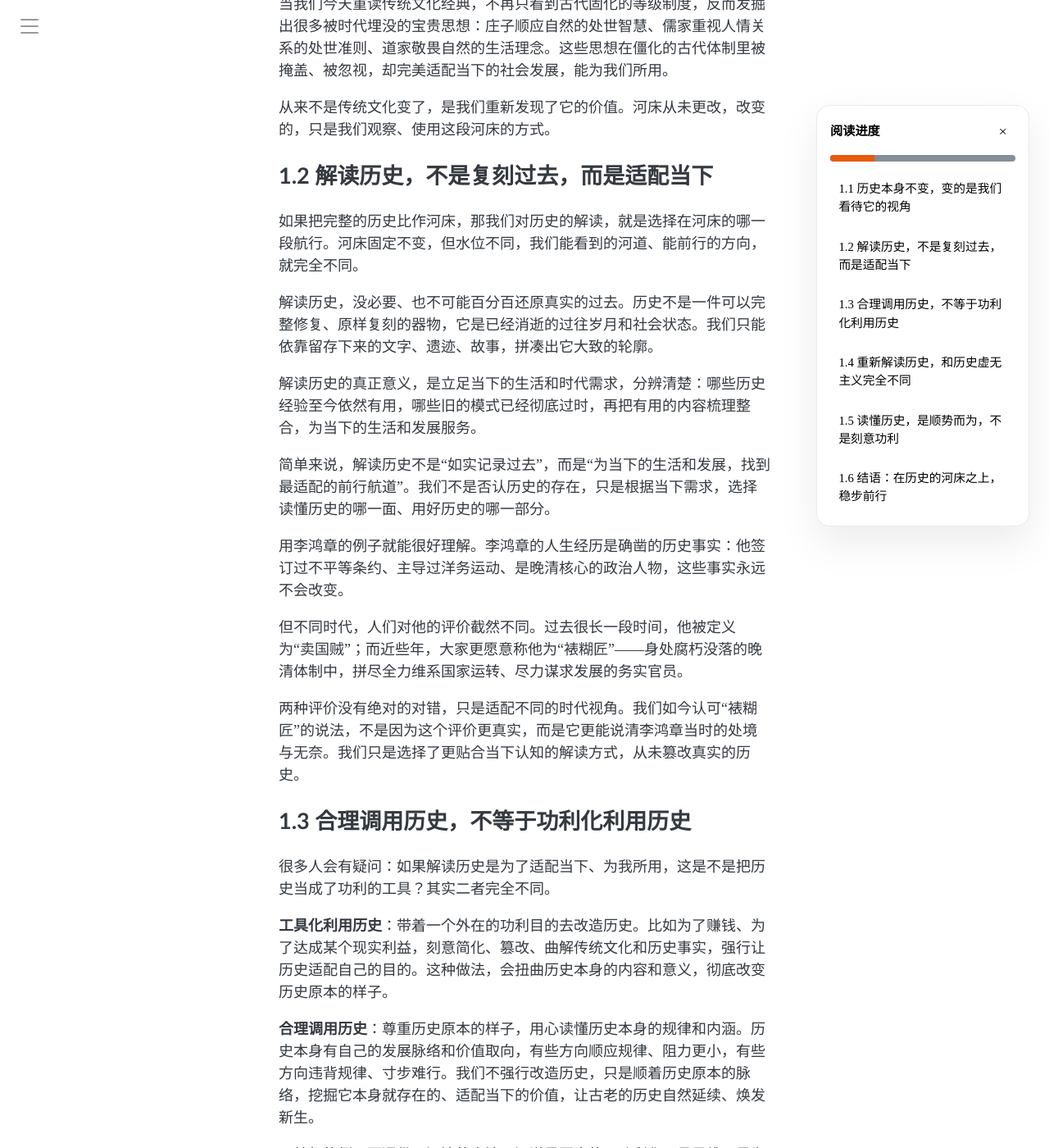
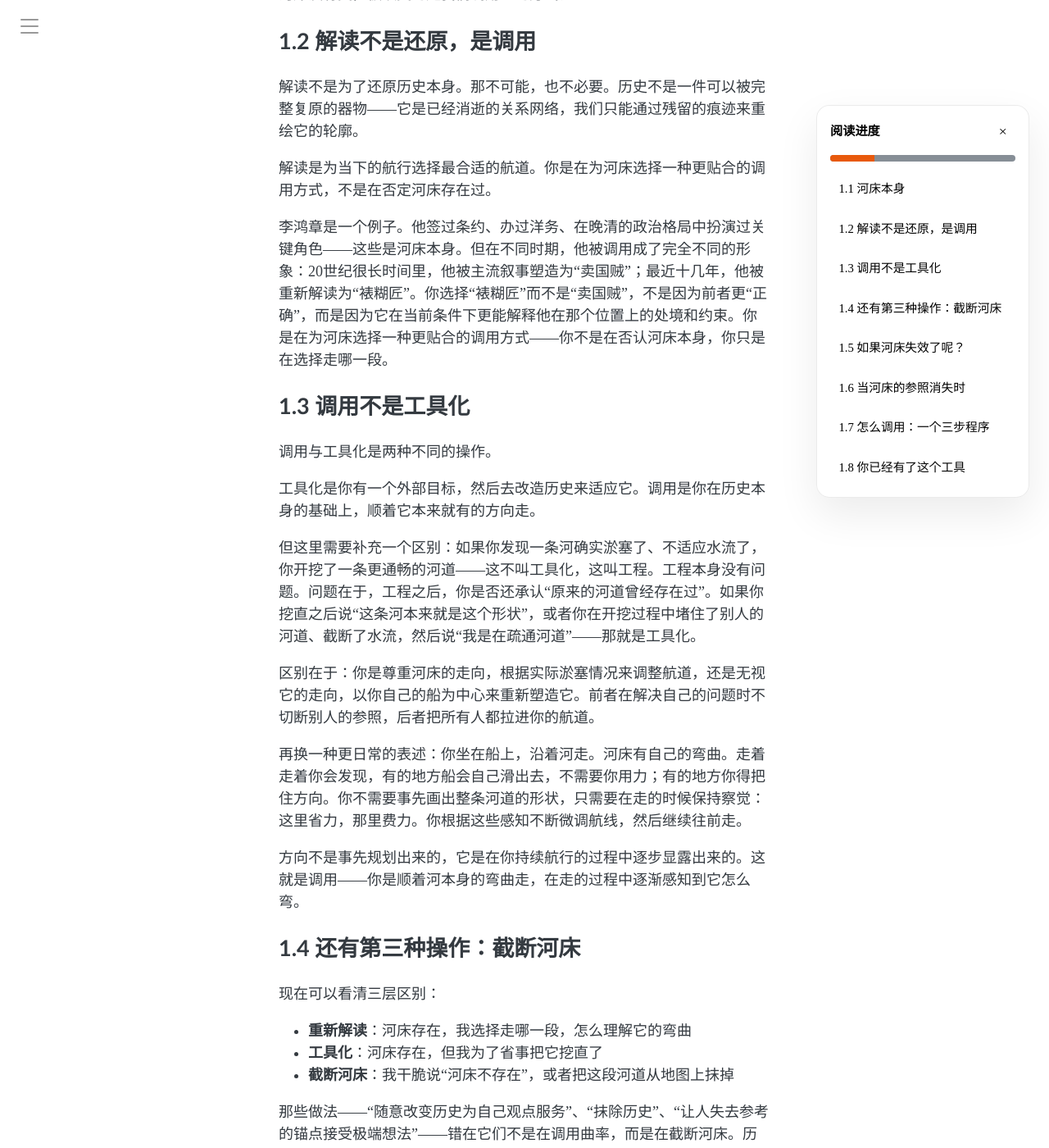
Before and after one commit to symphonyh/symphonyh.github.io, a Jekyll site: the page built from _posts/2026-08-12-历史的解读.md, in a window 1280 px wide and 1400 px high, scrolled down 781 px. Shown: the whole window at 82% size. Built offline with Jekyll 4.4.1, drawn with Linux system fonts in a browser that asks for light colours; comment, search, counter and statistics services are not loaded; some of the changed text lies outside the part shown.

Commit message:
Update 2026-08-12-历史的解读.md

```diff
--- a/_posts/2026-08-12-历史的解读.md
+++ b/_posts/2026-08-12-历史的解读.md
@@ -1,6 +1,6 @@
 ---
 layout: post
-title: 第十篇：历史解读：不是还原真相，是换一种方式读懂过去
+title: 第十篇：历史解读：不是还原真相，是重新调用曲率
 author: Vortex
 categories: [看见漩涡]
 tags: []
@@ -9,82 +9,96 @@ published: true
 comments: true
 ---
 
->**编者按**：1919年，大批中国知识分子猛烈批判传统文化，甚至质疑汉字是否还有保留的必要。一百年后的今天，同样的传统文化，却成了我们树立文化自信的根基。历史本身从未改变，改变的是我们看待和运用历史的方式。就像同一条河床，水位高低不同，看到的地形样貌就完全不一样——河床始终没变，只是河水重新覆盖了曾经裸露的区域。
+>编者按：1919年，中国知识分子激烈地批判传统，甚至怀疑汉字本身是否应该保留。100年后，同样一段历史传统被重新发现为文化自信的根源。历史没有变，是调用它的方式变了。
 
-## 1.1 历史本身不变，变的是我们看待它的视角
 
-1919年前后，知识分子批判的并不是传统文化本身，而是当时僵化落后的现实：晚清腐朽的制度、刻板的科举八股、固化的宗族等级、封闭锁国的发展模式。这套体系在那个时代已经彻底失去了活力，不再是适配社会发展的灵活规则，而是被权力固化、束缚发展的条条框框。
+## 1.1 河床本身
 
-所以当时人们喊出“打倒孔家店”，并不是否定孔子本人，而是推翻这套僵化、拖累社会进步的旧体制、旧规则。
+1919年前后，中国知识分子批判的不是“传统”本身，而是他们正在面对的那个具体形态：晚清以来的制度僵化、科举八股、宗法等级、闭关自守。这些结构在当时已经僵化，不再是活的关系网络，而是被权力制度化的教条。所以要“打倒孔家店”，不是否定孔子，而是否定那个被锁死的、作为下行因果运行的实体结构。
 
-一百年后，时代环境彻底改变了。如今的中国有了全新的社会发展模式和发展体系，曾经束缚发展的旧传统，不再是前进的阻碍，反而能成为我们发展的底气和支撑。
+100年后，外部环境变了，中国有了一套新的关系网络。旧曲率不再构成阻碍，反而可以作为支撑。人们重新阅读经典时，看到的不再是被教条锁死的等级制度，而是那些曾经被压抑的差异模式——庄子对自然秩序的尊重、儒家对关系的强调、道家对“自然”的理解。它们在旧的僵化制度下被忽视，但在新的关系网络中可以被重新激活。不是“传统变了”，而是传统被重新发现。
 
-当我们今天重读传统文化经典，不再只看到古代固化的等级制度，反而发掘出很多被时代埋没的宝贵思想：庄子顺应自然的处世智慧、儒家重视人情关系的处世准则、道家敬畏自然的生活理念。这些思想在僵化的古代体制里被掩盖、被忽视，却完美适配当下的社会发展，能为我们所用。
+河床没有变，被改变的是我们调用它的方式。
 
-从来不是传统文化变了，是我们重新发现了它的价值。河床从未更改，改变的，只是我们观察、使用这段河床的方式。
 
-## 1.2 解读历史，不是复刻过去，而是适配当下
+## 1.2 解读不是还原，是调用
 
-如果把完整的历史比作河床，那我们对历史的解读，就是选择在河床的哪一段航行。河床固定不变，但水位不同，我们能看到的河道、能前行的方向，就完全不同。
+解读不是为了还原历史本身。那不可能，也不必要。历史不是一件可以被完整复原的器物——它是已经消逝的关系网络，我们只能通过残留的痕迹来重绘它的轮廓。
 
-解读历史，没必要、也不可能百分百还原真实的过去。历史不是一件可以完整修复、原样复刻的器物，它是已经消逝的过往岁月和社会状态。我们只能依靠留存下来的文字、遗迹、故事，拼凑出它大致的轮廓。
+解读是为当下的航行选择最合适的航道。你是在为河床选择一种更贴合的调用方式，不是在否定河床存在过。
 
-解读历史的真正意义，是立足当下的生活和时代需求，分辨清楚：哪些历史经验至今依然有用，哪些旧的模式已经彻底过时，再把有用的内容梳理整合，为当下的生活和发展服务。
+李鸿章是一个例子。他签过条约、办过洋务、在晚清的政治格局中扮演过关键角色——这些是河床本身。但在不同时期，他被调用成了完全不同的形象：20世纪很长时间里，他被主流叙事塑造为“卖国贼”；最近十几年，他被重新解读为“裱糊匠”。你选择“裱糊匠”而不是“卖国贼”，不是因为前者更“正确”，而是因为它在当前条件下更能解释他在那个位置上的处境和约束。你是在为河床选择一种更贴合的调用方式——你不是在否认河床本身，你只是在选择走哪一段。
 
-简单来说，解读历史不是“如实记录过去”，而是“为当下的生活和发展，找到最适配的前行航道”。我们不是否认历史的存在，只是根据当下需求，选择读懂历史的哪一面、用好历史的哪一部分。
 
-用李鸿章的例子就能很好理解。李鸿章的人生经历是确凿的历史事实：他签订过不平等条约、主导过洋务运动、是晚清核心的政治人物，这些事实永远不会改变。
+## 1.3 调用不是工具化
 
-但不同时代，人们对他的评价截然不同。过去很长一段时间，他被定义为“卖国贼”；而近些年，大家更愿意称他为“裱糊匠”——身处腐朽没落的晚清体制中，拼尽全力维系国家运转、尽力谋求发展的务实官员。
+调用与工具化是两种不同的操作。
 
-两种评价没有绝对的对错，只是适配不同的时代视角。我们如今认可“裱糊匠”的说法，不是因为这个评价更真实，而是它更能说清李鸿章当时的处境与无奈。我们只是选择了更贴合当下认知的解读方式，从未篡改真实的历史。
+工具化是你有一个外部目标，然后去改造历史来适应它。调用是你在历史本身的基础上，顺着它本来就有的方向走。
 
-## 1.3 合理调用历史，不等于功利化利用历史
+但这里需要补充一个区别：如果你发现一条河确实淤塞了、不适应水流了，你开挖了一条更通畅的河道——这不叫工具化，这叫工程。工程本身没有问题。问题在于，工程之后，你是否还承认“原来的河道曾经存在过”。如果你挖直之后说“这条河本来就是这个形状”，或者你在开挖过程中堵住了别人的河道、截断了水流，然后说“我是在疏通河道”——那就是工具化。
 
-很多人会有疑问：如果解读历史是为了适配当下、为我所用，这是不是把历史当成了功利的工具？其实二者完全不同。
+区别在于：你是尊重河床的走向，根据实际淤塞情况来调整航道，还是无视它的走向，以你自己的船为中心来重新塑造它。前者在解决自己的问题时不切断别人的参照，后者把所有人都拉进你的航道。
 
-**工具化利用历史**：带着一个外在的功利目的去改造历史。比如为了赚钱、为了达成某个现实利益，刻意简化、篡改、曲解传统文化和历史事实，强行让历史适配自己的目的。这种做法，会扭曲历史本身的内容和意义，彻底改变历史原本的样子。
+再换一种更日常的表述：你坐在船上，沿着河走。河床有自己的弯曲。走着走着你会发现，有的地方船会自己滑出去，不需要你用力；有的地方你得把住方向。你不需要事先画出整条河道的形状，只需要在走的时候保持察觉：这里省力，那里费力。你根据这些感知不断微调航线，然后继续往前走。
 
-**合理调用历史**：尊重历史原本的样子，用心读懂历史本身的规律和内涵。历史本身有自己的发展脉络和价值取向，有些方向顺应规律、阻力更小，有些方向违背规律、寸步难行。我们不强行改造历史，只是顺着历史原本的脉络，挖掘它本身就存在的、适配当下的价值，让古老的历史自然延续、焕发新生。
+方向不是事先规划出来的，它是在你持续航行的过程中逐步显露出来的。这就是调用——你是顺着河本身的弯曲走，在走的过程中逐渐感知到它怎么弯。
 
-用航行的例子更通俗：河流的水流、河道是固定的。功利化工具思维，是为了快速到达对岸，强行开挖人工河道、改造水流，彻底改变河流原本的样貌。而合理调用，是顺着水流的自然走向，避开阻力、顺势航行，在前行的过程中，慢慢发现这条河原本就适合前行的航道。
 
-我们不是利用历史达成目的，而是在读懂历史的过程中，顺应它的规律，找到前行的方向。
+## 1.4 还有第三种操作：截断河床
 
-## 1.4 重新解读历史，和历史虚无主义完全不同
+现在可以看清三层区别：
 
-还有一个关键问题：既然解读历史都是为了适配当下，那我们的解读，和否定一切的历史虚无主义，有什么区别？
+- **重新解读**：河床存在，我选择走哪一段，怎么理解它的弯曲
+- **工具化**：河床存在，但我为了省事把它挖直了
+- **截断河床**：我干脆说“河床不存在”，或者把这段河道从地图上抹掉
 
-核心区别，就是我们是否承认真实的历史存在。
+那些做法——“随意改变历史为自己观点服务”、“抹除历史”、“让人失去参考的锚点接受极端想法”——错在它们不是在调用曲率，而是在截断河床。历史虚无主义就是典型。它不只是在“重新解读”，它是在“切断连接”——把过去那些确实被走过、确实支撑过无数人生活的关系结构，解释为“从未存在过”。
 
-历史虚无主义的本质，不是重新解读历史，而是彻底割裂、否定历史。它无视真实发生过的过往，否定那些曾经支撑过无数人、支撑过时代发展的历史体系，把真实的历史说成是虚假、是骗局。简单说，就是彻底否认“我们有过往、有历史河床”。
+健康的关系网络不会让任何一段过去的路径完全消失——它们可能在新的条件下被重新解读，但它们的“存在”不会被抹除。
 
-而我们的重新解读，始终尊重历史事实。我们承认历史真实存在、承认河床的原貌，只是不再固守旧的解读视角，而是结合当下时代，重新读懂历史的价值和意义。
 
-再回看五四时期的激进批判，看似全盘否定传统，实则和虚无主义完全不同。当时的人们否定旧传统、旧体制，是为了推翻落后的体系，建立适配新时代的发展框架，是“新旧替换、迭代升级”，而非彻底否定一切、切断历史根基。但历史虚无主义，只是一味否定、彻底割裂，没有任何重建和延续。
+## 1.5 如果河床失效了呢？
 
-## 1.5 读懂历史，是顺势而为，不是刻意功利
+这里需要补充一个角度：很多颠覆性的实践——科学革命、社会变革——让人类取得了巨大进展。调用曲率还能解释这些吗？
 
-有人会疑惑：我们选择历史的解读视角、挖掘历史的当下价值，不就是为了服务于当下的自己吗？
+能。但需要看清楚它们在时间尺度上的不同位置。
 
-确实是为了适配当下，但这和功利化利用完全不一样。
+当一条旧路走不通时，有人走出去，在没有标记的荒地上踩出一条新路。这条路在最初阶段不是被“调用”的，因为还没有人走过它——它是被“开凿”出来的。这个过程看起来像是完全抛弃了历史参照，但颠覆不是“反历史”，而是“历史尚未覆盖那条路”。它在发生时确实否定了某些旧路径的适用性，但它不否定“路径可以被走通”这个参照本身。
 
-功利化的利用，目标是外在的、预设好的：我带着明确的目的，需要历史为我服务，所以刻意改造、取舍历史。
+当这条路被反复走过、被验证可行、被纳入河床后，它就变成了可以调用的曲率。后面的不需要重新开凿它，他们可以直接使用它。
 
-而合理调用历史，方向是内在的、自然的：我们扎根在自身的历史文化中，慢慢读懂历史的脉络和价值，在持续的感悟和践行中，自然找到适配当下的延续方式。
+所以“颠覆”和“调用”不是对立的。它们是同一个长流程的不同阶段：旧路失效→开凿新路→验证→沉淀为曲率→被调用。颠覆发生在第二步，调用发生在第四步。调用仍然适用，只是它的适用对象是“已经被验证过的新路”，而不是“正在被开凿的那个瞬间”。
 
-这种选择不是提前规划好的，而是在不断回望历史、立足当下的过程中，慢慢辨认、摸索出来的。我们看待历史的视角一直在微调，不是因为历史变了，而是因为我们在不断前行，看待过往的视野、所处的时代环境都发生了变化。
 
-每一次对历史的全新解读，都是时代发展带来的自然认知更新，而非刻意的功利改造。
+## 1.6 当河床的参照消失时
 
-## 1.6 结语：在历史的河床之上，稳步前行
+当河床的参照被普遍放弃时，不需要有人主动破坏它——只需要持续地无人使用它，它就会自行消退。每次航行都像第一次航行，没有任何经验可借，也没有任何曾经走过这条路的人能提供方向。选择不再需要回应任何人，也不再需要参考任何先前的判断，只剩下“怎么做对我最有利”。
 
-我们不必刻意抛弃历史，也不用强行利用历史。看待和运用历史，最核心的一点是：我们永远身处历史的河床之上，从未脱离自己的过往与根基。
+这不是“恶”，而是“无参照”之后的行为模式。它不预设敌意，但在缺乏共同锚点的情况下，每个人都会倾向于只依据自己可计算的方向来行动。当足够多的人同时这样做时，关系网络的协调功能就会逐渐退化，最终导致交换不可持续。
 
-调用历史，不是功利地利用过往达成现实目标，而是在前行的路上，慢慢辨认出历史依然能指引我们、支撑我们的方向。这个方向不是我们强行选定的，是在岁月流转、时代前行中，慢慢感知、清晰起来的。
+这就是历史虚无主义的真正危险：它把河床本身描述为从未存在过，使人们不再需要为“不再参考历史”做任何解释。于是，最后一代见过河床的人去世后，河水就真的失去了原来的流向。而那时，你甚至不再知道自己失去过什么。
 
-我们不是让历史服务于自己，而是借助历史沉淀下来的底蕴和脉络，让自己的前行更有方向、更有底气。历史不会直接给出所有答案，但它始终在流动、在延续，默默沉淀着千百年来的发展规律与人生智慧。
+你不必说服所有人相信河床存在。你只需要在自己还能感知到它的时候继续走，让这些感知能被记录下来，作为一种仍然可被参考的轨迹。如果足够多的人这样做，河床就不会被完全废弃，它仍然能维持一部分可用的曲率，继续为后续的航行提供方向。
 
-我们每一次重新解读历史，都是在唤醒过往的价值，让古老的底蕴适配新的时代。我们能清晰看见脚下的路，看见这段路曾被无数人走过，也清楚哪些路被时代淘汰、哪些路依然可行。
 
-这份对历史的感知与敬畏，就是我们前行最好的方向感。它不是刻意的计划，也不是功利的利用，而是我们立足当下、回望过往，唯一能稳步前行的底气与力量。
+## 1.7 怎么调用：一个三步程序
+
+过去不提供标准答案，但提供方向感——让你在判断时有一个可以参照的坐标系。
+
+以下是调用曲率的具体方式：
+
+**第一步：承认它存在过。** 你不需要“相信”某个传统，不需要认同它的全部内容。你只需要承认它确实曾经被走过，确实支撑过前人的生活。你可以不采纳它，但你不能假装它从未存在。
+
+**第二步：确认你能解释清楚为什么改变。** 如果你决定不走原来的航道，你能不能说出当时的判断依据？不是“我更方便”，而是“当时的情况让我觉得原来的河道走不通了”。如果你能说清为什么改，你仍然在“调用”的范畴内。
+
+**第三步：保留备用方案和试验空间。** 新的做法需要验证，旧的模式可以作为备用保留。成功的创新纳入工具箱，不成功的退回原来的航道继续航行。这个“边用边试”的模式，本身就是关系网络更新自身的方式。传统不会因为你走了一条不同的支流就变得无可辨认——它仍然作为一个备用航道持续可用。
+
+
+## 1.8 你已经有了这个工具
+
+你不需要刻意“不用历史”。你只需要在调用时记得：你仍然在河床上，而不是在河床外。调用不是利用河床，而是在持续行走中辨认它仍然能走的方向。那方向不是被选定的，而是被感知的——你航行得越久，就越能分辨哪些水流在推动你、哪些在拖住你。
+
+你不是在用历史完成一个目标，而是在让历史用它的余势把你留在有水的地方。不是因为它有答案，而是因为它自己仍在以它自己的方式运动。它一直在重新组织那些被走过多次的路径，而你的位置仍可辨认。每一次调用都轻微地改变那条路径的可见性——不是改写河床，而是在航行中把它原有的轮廓更清晰地印出来。
+
+这就是方向感。它不是计划，也不是利用。它是在持续的航行中，仍能辨认出自己可以往哪走的唯一方式。
```
